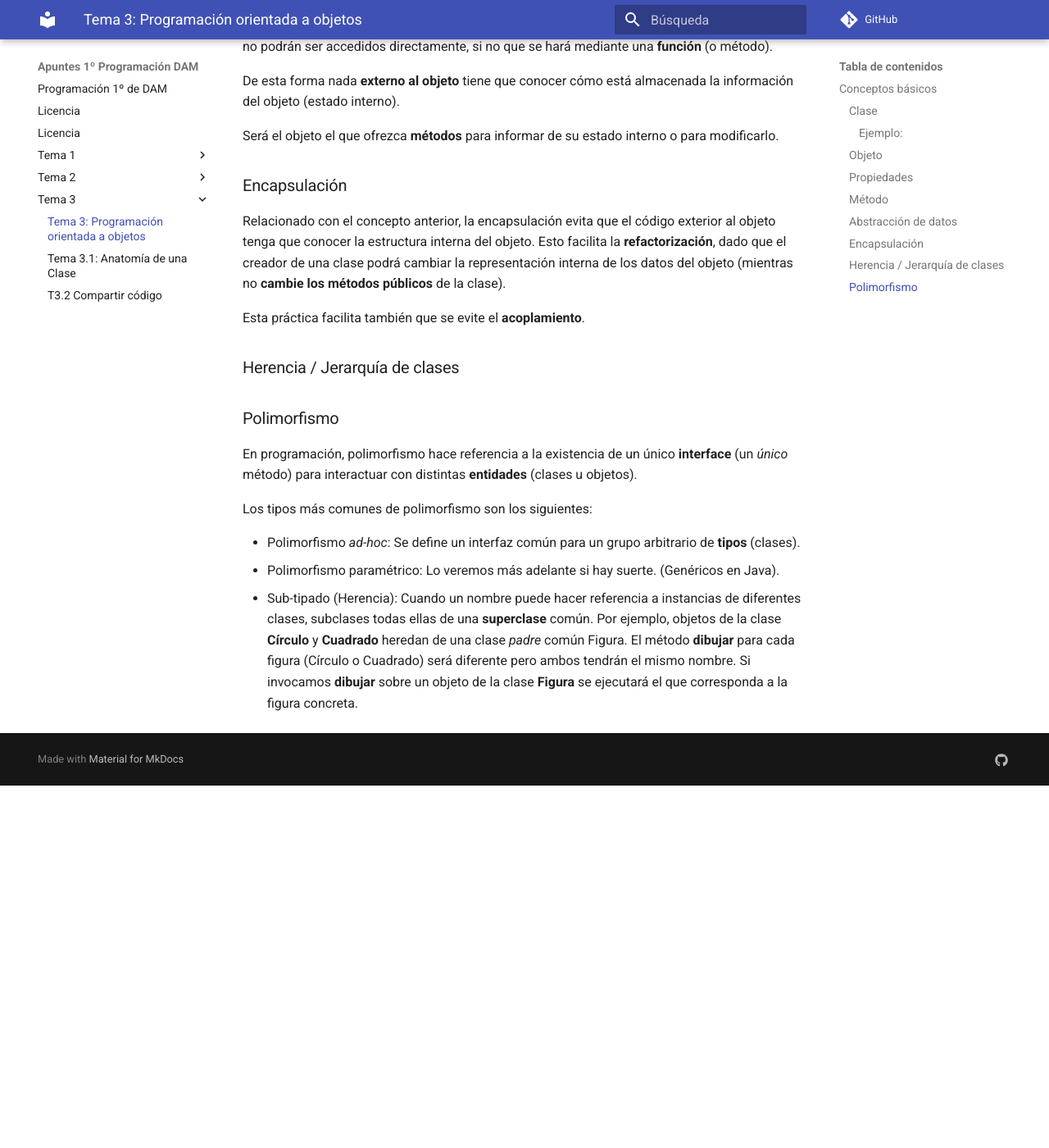
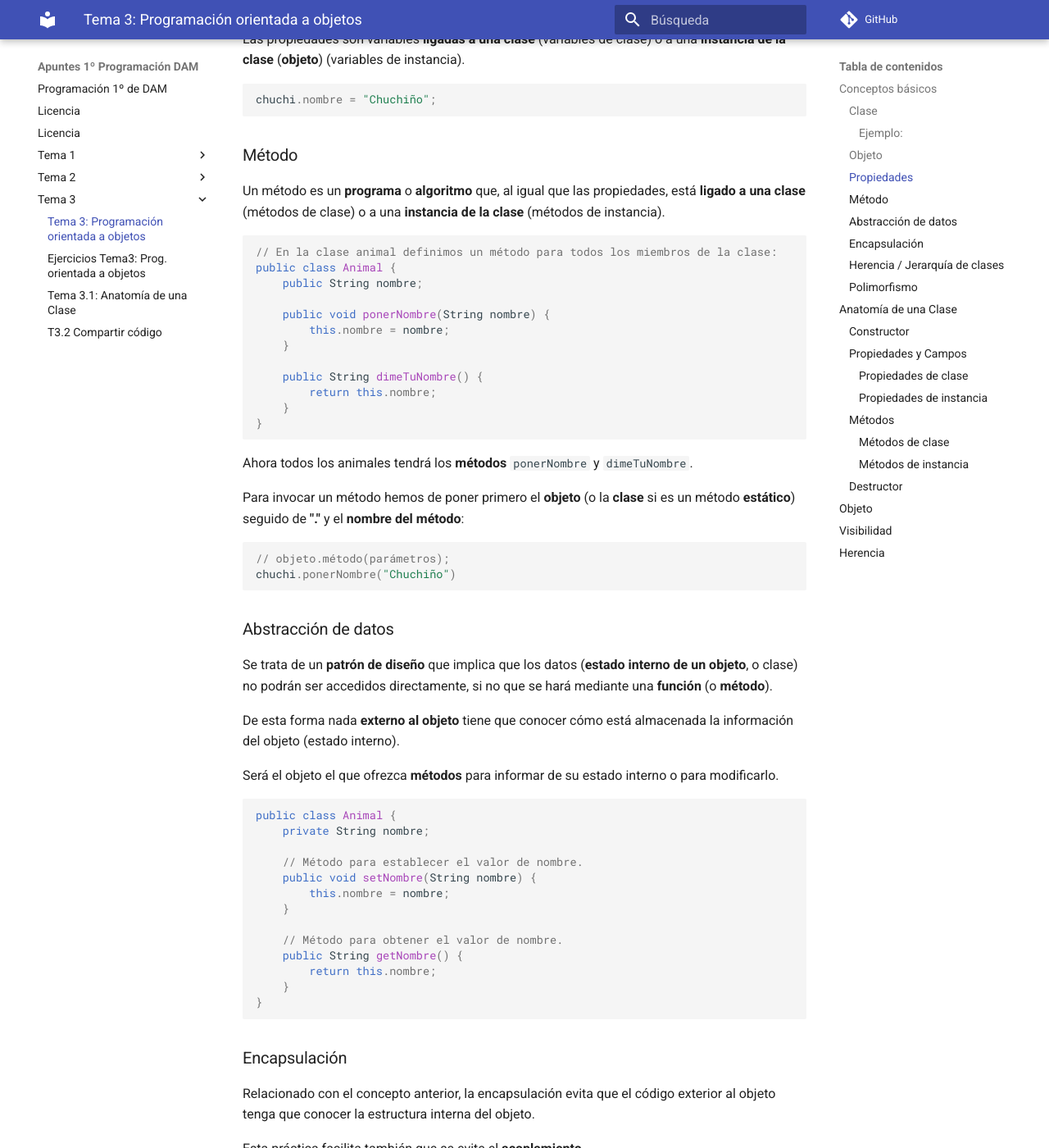
Before and after one commit to mmourazos/DAM_PR_Apuntes, an MkDocs documentation site: the page built from docs/Tema 3/T3.0 - Programación orientada a objetos.md, in a window 1280 px wide and 1400 px high, scrolled down 1245 px. Shown: the whole window at 82% size. Built offline with MkDocs 1.6.1 and Material for MkDocs 9.7.7, drawn with Linux system fonts in a browser that asks for light colours; comment, search, counter and statistics services are not loaded; before the commit the page ends 2203 px from its top, so only the background shows below that; some of the changed text lies outside the part shown.

Commit message:
Añadido tema 3 POO. Añadido borrador Ejercicios

````diff
--- a/docs/Tema 3/T3.0 - Programación orientada a objetos.md
+++ b/docs/Tema 3/T3.0 - Programación orientada a objetos.md
@@ -20,35 +20,100 @@ También tendría sentido tener una clase **Propietario** para *modelar* el comp
 
 Cada vez que **creamos** (o **instanciamos**) un objeto hemos de tener en cuenta que pertenece a una clase. Y que las *tripas* del objeto se describen en la dicha clase.
 
+```java
+public class Animal {
+    public String nombre; // Propiedad de todo animal.
+    public long fecha_nacimiento;
+    public String patologia;
+    // etc.
+}
+```
+
 ### Objeto
 
 Un objeto es una **instancia** de una clase.
+
+Las instancias se crean mediante el uso de la instrucción new, seguida del nombre de la **clase** a la que pertenecerá nuestro objeto:
+
+```java
+Animal chuchi = new Animal();
+```
+
+
 
 ### Propiedades
 
 Las propiedades son variables **ligadas a una clase** (variables de clase) o a una **instancia de la clase** (**objeto**) (variables de instancia).
 
+```java
+chuchi.nombre = "Chuchiño";
+```
+
 ### Método
 
 Un método es un **programa** o **algoritmo** que, al igual que las propiedades, está **ligado a una clase** (métodos de clase) o a una **instancia de la clase** (métodos de instancia).
 
+```java
+// En la clase animal definimos un método para todos los miembros de la clase:
+public class Animal {
+    public String nombre;
+
+    public void ponerNombre(String nombre) {
+        this.nombre = nombre;
+    }
+
+    public String dimeTuNombre() {
+        return this.nombre;
+    }
+}
+```
+
+Ahora todos los animales tendrá los **métodos** `ponerNombre` y `dimeTuNombre`.
+
+Para invocar un método hemos de poner primero el **objeto** (o la **clase** si es un método **estático**) seguido de **"."** y el **nombre del método**:
+
+```java
+// objeto.método(parámetros);
+chuchi.ponerNombre("Chuchiño")
+```
+
 ### Abstracción de datos
 
-Se trata de un **patrón de diseño** que implica que los datos (**estado interno de un objeto**, o clase) no podrán ser accedidos directamente, si no que se hará mediante una **función** (o método).
+Se trata de un **patrón de diseño** que implica que los datos (**estado interno de un objeto**, o clase) no podrán ser accedidos directamente, si no que se hará mediante una **función** (o **método**).
 
 De esta forma nada **externo al objeto** tiene que conocer cómo está almacenada la información del objeto (estado interno).
 
 Será el objeto el que ofrezca **métodos** para informar de su estado interno o para modificarlo.
 
+``` java
+public class Animal {
+    private String nombre;
+
+    // Método para establecer el valor de nombre.
+    public void setNombre(String nombre) {
+        this.nombre = nombre;
+    }
+
+    // Método para obtener el valor de nombre.
+    public String getNombre() {
+        return this.nombre;
+    }
+}
+```
+
 ### Encapsulación
 
-Relacionado con el concepto anterior, la encapsulación evita que el código exterior al objeto tenga que conocer la estructura interna del objeto. Esto facilita la **refactorización**, dado que el creador de una clase podrá cambiar la representación interna de los datos del objeto (mientras no **cambie los métodos públicos** de la clase).
+Relacionado con el concepto anterior, la encapsulación evita que el código exterior al objeto tenga que conocer la estructura interna del objeto.
 
 Esta práctica facilita también que se evite el **acoplamiento**.
 
+El hecho de que la clase esté **desacoplada** del resto de clases permite que los cambios internos que hagamos no afecten a ningún otro elemento externo: otras clases y métodos.
+
+Esto facilita la **refactorización**, dado que el creador de una clase podrá cambiar la representación interna de los datos del objeto (mientras no **cambie los métodos públicos** de la clase).
+
 ### Herencia / Jerarquía de clases
 
-
+La herencia sirve para generar una jerarquía de clases teniendo por encima de todas la clase **Object** y por debajo **subclases** y **subclases de dichas clases**.
 
 ### Polimorfismo
 
@@ -57,6 +122,41 @@ En programación, polimorfismo hace referencia a la existencia de un único **in
 Los tipos más comunes de polimorfismo son los siguientes:
 
 * Polimorfismo *ad-hoc*: Se define un interfaz común para un grupo arbitrario de **tipos** (clases).
-* Polimorfismo paramétrico: Lo veremos más adelante si hay suerte. (Genéricos en Java).
+* Polimorfismo paramétrico:
 * Sub-tipado (Herencia): Cuando un nombre puede hacer referencia a instancias de diferentes clases, subclases todas ellas de una **superclase** común.
-  Por ejemplo, objetos de la clase **Círculo** y **Cuadrado** heredan de una clase *padre* común Figura. El método **dibujar** para cada figura (Círculo o Cuadrado) será diferente pero ambos tendrán el mismo nombre. Si invocamos **dibujar** sobre un objeto de la clase **Figura** se ejecutará el que corresponda a la figura concreta.
+
+[Subtyping](https://en.wikipedia.org/wiki/Subtyping) – a form of [polymorphism](https://en.wikipedia.org/wiki/Polymorphism_(computer_science)) – is when calling code can be independent of which class in the  supported hierarchy it is operating on – the parent class or one of its  descendants.  Meanwhile, the same operation name among objects in an  inheritance hierarchy may behave differently.
+
+For example, objects of type Circle and Square are derived from a common class called Shape.  The Draw function for each type of Shape  implements what is necessary to draw itself while calling code can  remain indifferent to the particular type of Shape being drawn.
+
+This is another type of abstraction that simplifies code external to the class hierarchy and enables strong [separation of concerns](https://en.wikipedia.org/wiki/Separation_of_concerns).
+
+## Anatomía de una Clase
+
+### Constructor
+
+### Propiedades y Campos
+
+#### Propiedades de clase
+
+#### Propiedades de instancia
+
+### Métodos
+
+`static`
+
+#### Métodos de clase
+
+#### Métodos de instancia
+
+### Destructor
+
+## Objeto
+
+## Visibilidad
+
+* `public`
+* `protected`
+* `private`
+
+## Herencia
--- /dev/null
+++ b/docs/Tema 3/T3.0.1 - Ejercicios.md
@@ -0,0 +1,2 @@
+# Ejercicios Tema3: Prog. orientada a objetos
+## Ejercicio 1:
````
Also changed, not shown: docs/Tema 2/T2.0 - Primeros_pasos_java.md (+3 -3 lines).
